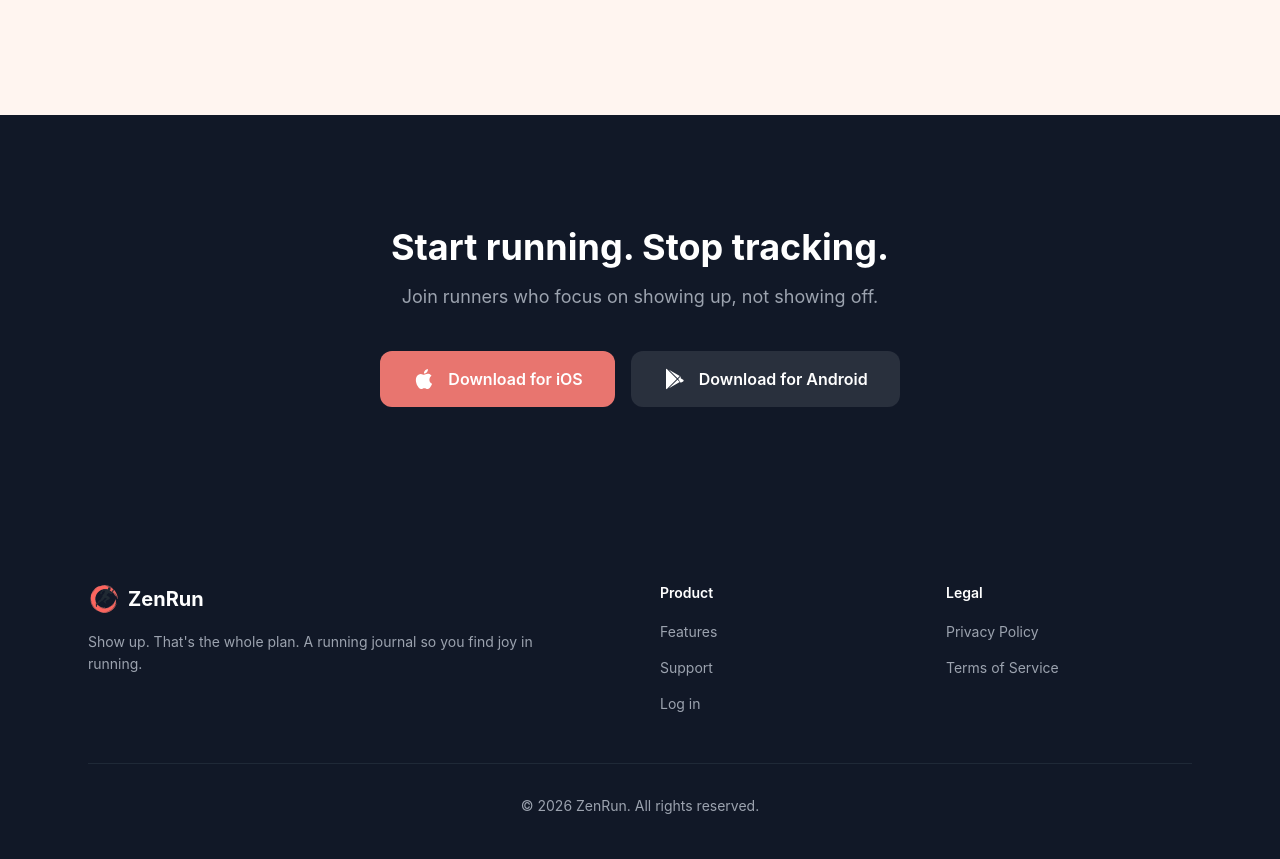
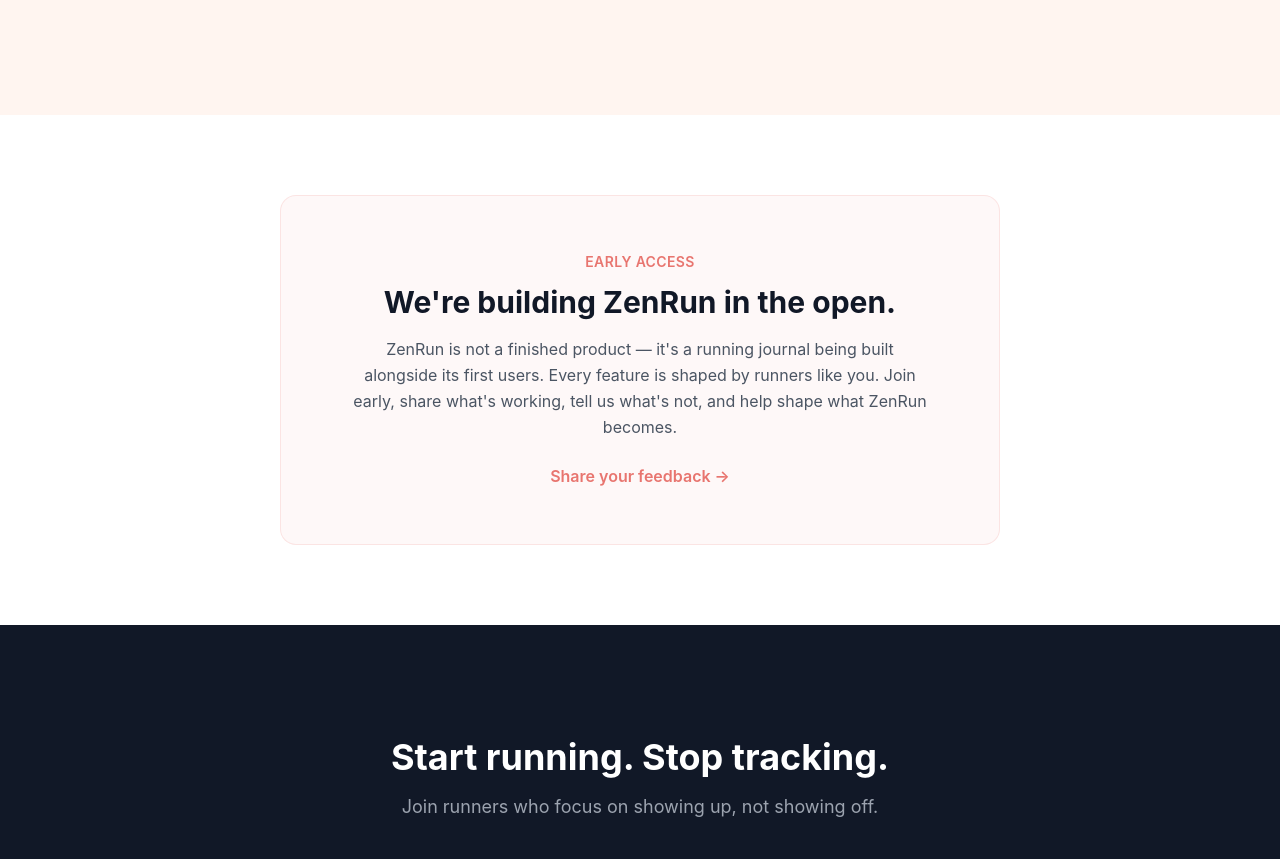
Before and after one commit to phaedrus75/run, a Next.js app in the folder website/: page / in a window 1280 px wide. Shown: the part 5629-6488 px from the top of the page. Built offline with nearby package versions, Linux system fonts and the light colour scheme.

Commit message:
Add early access section to homepage — built in the open, inviting user feedback

```diff
--- a/website/app/page.tsx
+++ b/website/app/page.tsx
@@ -385,6 +385,29 @@ export default function Home() {
         </div>
       </section>
 
+      {/* Early Access */}
+      <section className="bg-white py-16 md:py-20">
+        <div className="max-w-3xl mx-auto px-6 text-center">
+          <div className="bg-coral/5 border border-coral/15 rounded-2xl p-10 md:p-14">
+            <p className="text-sm font-semibold text-coral uppercase tracking-wide mb-3">Early Access</p>
+            <h2 className="text-2xl md:text-3xl font-bold text-gray-900 mb-4">
+              We&apos;re building ZenRun in the open.
+            </h2>
+            <p className="text-gray-600 leading-relaxed max-w-xl mx-auto mb-6">
+              ZenRun is not a finished product &mdash; it&apos;s a running journal being built
+              alongside its first users. Every feature is shaped by runners like you. Join early,
+              share what&apos;s working, tell us what&apos;s not, and help shape what ZenRun becomes.
+            </p>
+            <a
+              href="mailto:support@zenrun.co"
+              className="inline-block text-coral font-semibold hover:underline"
+            >
+              Share your feedback &rarr;
+            </a>
+          </div>
+        </div>
+      </section>
+
       {/* CTA */}
       <section className="bg-gray-900 py-20 md:py-28">
         <div className="max-w-3xl mx-auto px-6 text-center">
```
